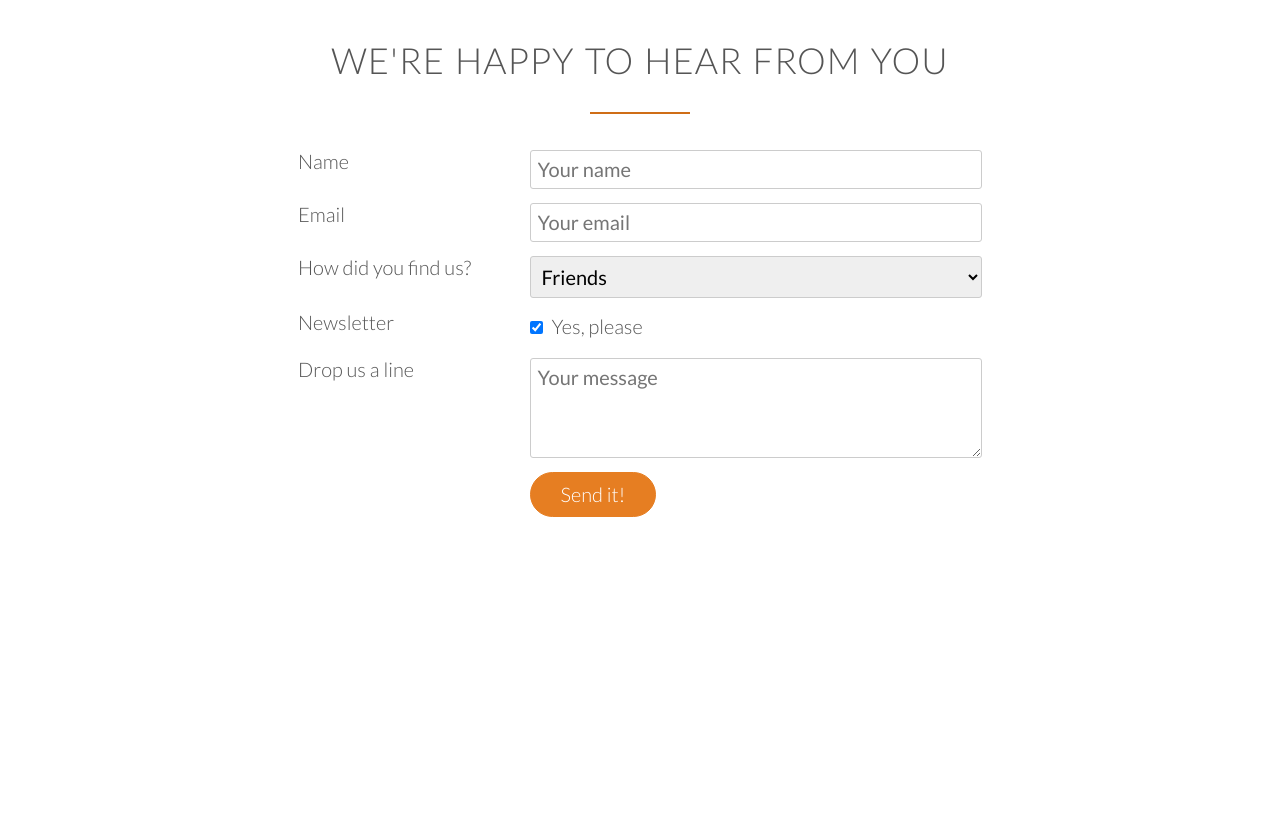
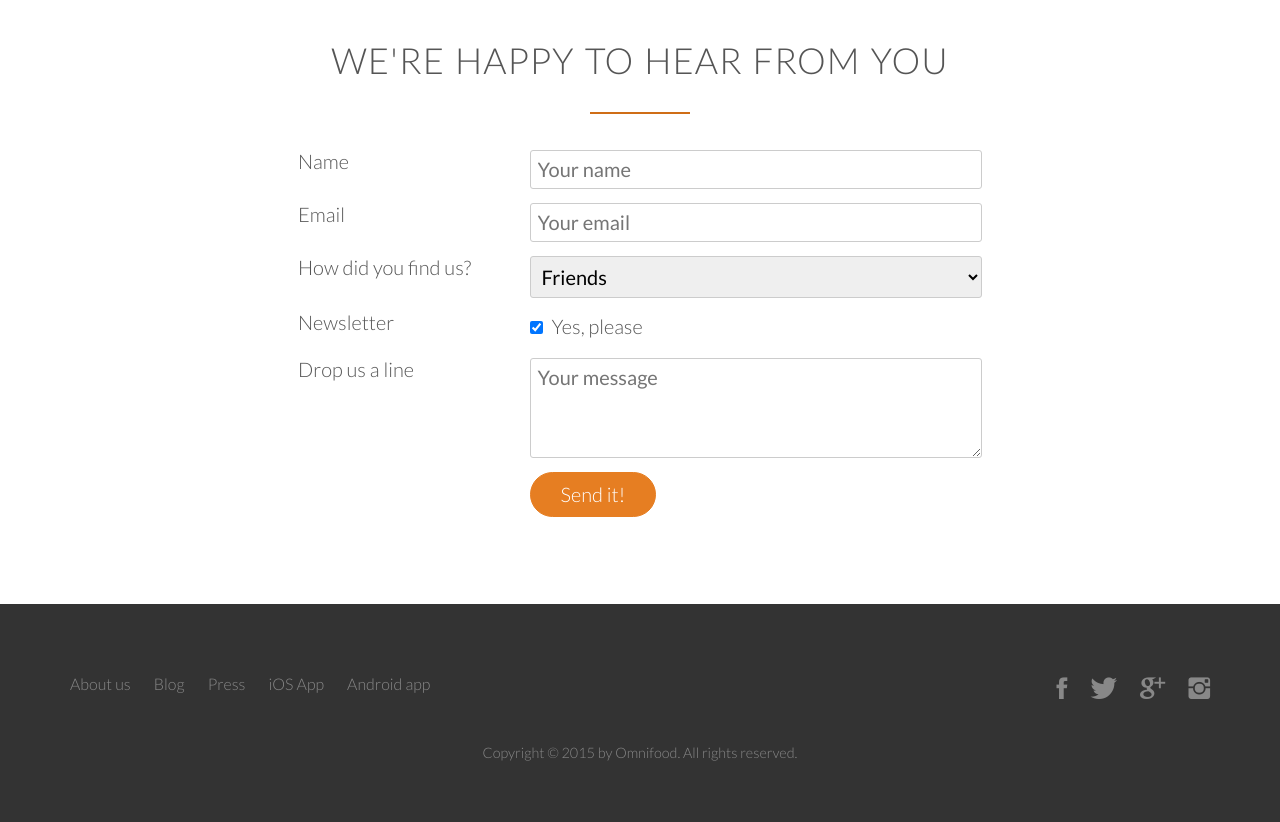
Before and after one commit to NathanNNguyen/Omnifood, a plain HTML site: page index.html in a window 1280 px wide. Shown: the part 4598-5420 px from the top of the page. Before the commit the page ends 5202 px from the top, so only its background shows below. Drawn offline with nearby package versions, Linux system fonts and the light colour scheme; a script that the page names is missing.

Commit message:
add footer

```diff
--- a/Resources/css/style.css
+++ b/Resources/css/style.css
@@ -510,3 +510,82 @@ input[type=checkbox]{
 }
 
 *:focus {outline: none;}
+
+/* ----------------------------FOOTER--------------------------------- */
+
+footer {
+    background-color: #333;
+    padding: 60px;
+    font-size: 80%;
+}
+
+.footer-nav {
+    list-style: none;
+    float: left;
+}
+
+.social-links {
+    list-style: none;
+    float: right;
+}
+
+.footer-nav li,
+.social-links li {
+    display: inline-block;
+    margin-right: 20px;
+}
+
+.footer-nav li:last-child,
+.social-links li:last-child {
+    margin-right: 0;
+}
+
+.footer-nav li a:link,
+.footer-nav li a:visited,
+.social-links li a:link,
+.social-links li a:visited {
+    text-decoration: none;
+    border: 0;
+    color: #888;
+    -webkit-transition: 0.2s;
+    transition: 0.2s;
+}
+
+.footer-nav li a:hover,
+.footer-nav li a:active {
+    color: #ddd;
+}
+
+.social-links li a:link,
+.social-links li a:visited{
+    font-size: 180%;
+}
+
+.ion-social-facebook:hover{
+    color: #3b5998;
+    -webkit-transition: 0.2s;
+    transition: 0.2s;
+}
+.ion-social-instagram:hover{
+    color: #e4405f;
+    -webkit-transition: 0.2s;
+    transition: 0.2s;
+}
+.ion-social-googleplus:hover{
+    color: #dd4b39;
+    -webkit-transition: 0.2s;
+    transition: 0.2s;
+}
+.ion-social-twitter:hover{
+    color: #00aced;
+    -webkit-transition: 0.2s;
+    transition: 0.2s;
+}
+
+
+footer p {
+    color: #888;
+    text-align: center;
+    font-size: 90%;
+    margin-top: 30px;
+}
--- a/index.html
+++ b/index.html
@@ -378,6 +378,38 @@
             </div>
         </section>
 
+        <footer>
+            <div class="row">
+                <div class="col span-1-of-2">
+                    <ul class="footer-nav">
+                        <li><a href="#">About us</a></li>
+                        <li><a href="#">Blog</a></li>
+                        <li><a href="#">Press</a></li>
+                        <li><a href="#">iOS App</a></li>
+                        <li><a href="#">Android app</a></li>
+                    </ul>
+                </div>
+                <div class="col span-1-of-2">
+                    <ul class="social-links">
+                        <li><a href="#"><i class="ion-social-facebook"></i></a></li>
+                        <li><a href="#"><i class="ion-social-twitter"></i></a></li>
+                        <li><a href="#"><i class="ion-social-googleplus"></i></a></li>
+                        <li><a href="#"><i class="ion-social-instagram"></i></a></li>
+                    </ul>
+                </div>
+            </div>
+            <div class="row">
+                <p>
+                    Copyright &copy; 2015 by Omnifood. All rights reserved.
+                </p>
+            </div>
+        </footer>
+
+    <script src="https://cdn.jsdelivr.net/npm/respond@0.9.0/main.min.js"></script>
+    <script src="https://cdn.jsdelivr.net/npm/html5shiv@3.7.3/dist/html5shiv.min.js"></script>
+    <script src="https://cdn.jsdelivr.net/npm/selectivizr@1.0.3/selectivizr.min.js"></script>
+    <script src="https://ajax.googleapis.com/ajax/libs/jquery/1.12.4/jquery.min.js"></script>
+    <script src="Resources/js/script.js"></script>
 
 
     </body>
```
